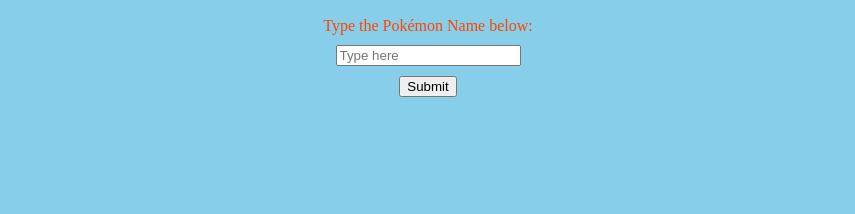
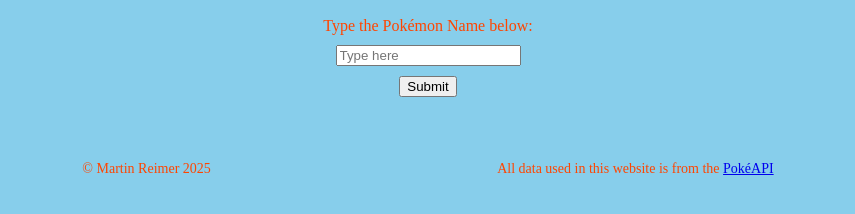
Before and after one commit to mreimer702/PokeAPI-Project, a plain HTML site: page index.html in a window 1280 px wide. Shown: the part 110-324 px from the top of the page, without its empty margins (212-1067 px from the left). Drawn offline with Linux system fonts and the light colour scheme.

Commit message:
added footer

```diff
--- a/index.html
+++ b/index.html
@@ -18,7 +18,10 @@
         <input type="text" id="pokemon-input" name="name" placeholder="Type here"><br>
         <button id="pokemon-button" type="submit">Submit</button>
     </form>
-
+<footer>
+    <p>&copy; Martin Reimer 2025</p>
+    <p>All data used in this website is from the <a href="https://pokeapi.co/">PokéAPI</a></p>
+</footer>
     <script src="script.js"></script>
 </body>
 </html>
--- a/styles.css
+++ b/styles.css
@@ -16,3 +16,11 @@
 input{
     margin: 10px;
 }
+
+footer {
+    width:100%;
+    display:flex;
+    justify-content: space-evenly;
+    font-size: 14px;
+    padding-top: 50px;
+  }
```
Also changed, not shown: 1 other file.
